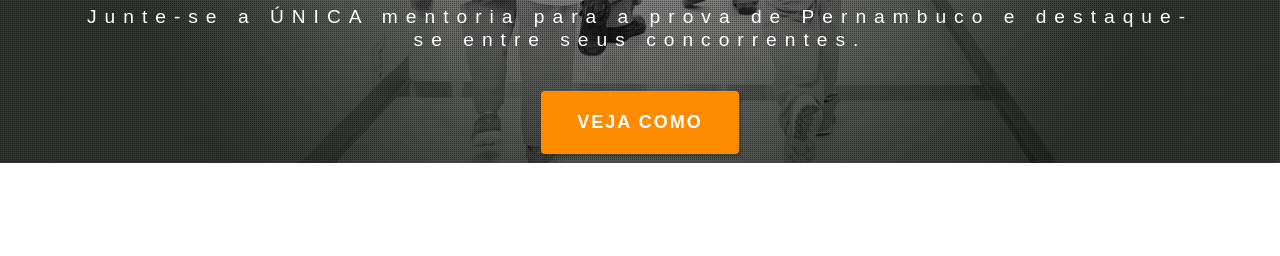
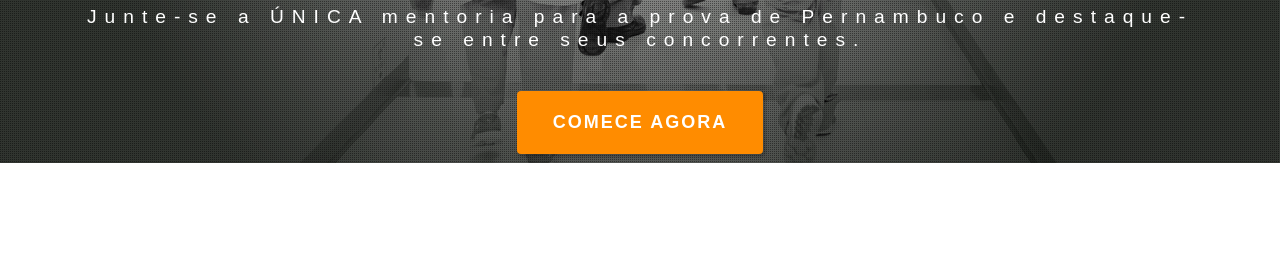
Before and after one commit to eumedicoresidente/eumedicoresidente.github.io, a plain HTML site: page index.html in a window 1280 px wide. Shown: the part 477-733 px from the top of the page. Drawn offline with Linux system fonts and the light colour scheme.

Commit message:
Changed initial button to course link

```diff
--- a/index.html
+++ b/index.html
@@ -45,7 +45,10 @@
                 <h3>QUER PASSAR NA RESIDÊNCIA MÉDICA DA SES-PE?</h3>
                 <h6 class="mx-auto mt-md-4 mt-3">Junte-se a ÚNICA mentoria para a prova de Pernambuco e destaque-se
                     entre seus concorrentes.</h6>
-                <button class="but-submit" onclick="scrollToVideo()">VEJA COMO</button>
+                <a target="_blank"
+                   href="https://eumedicoresidente.eadbox.com/student/courses/mentoria-ses-pe-numero-turma-3/payment/new">
+                    <button class="but-submit">COMECE AGORA</button>
+                </a>
             </div>
         </div>
     </div>
```
